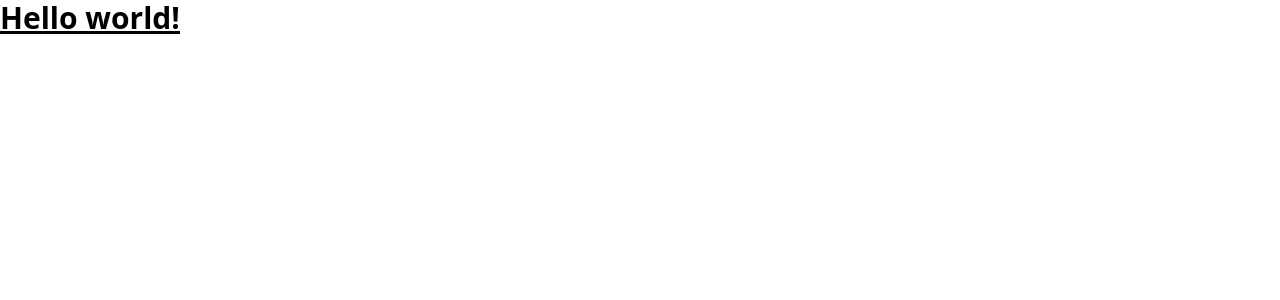
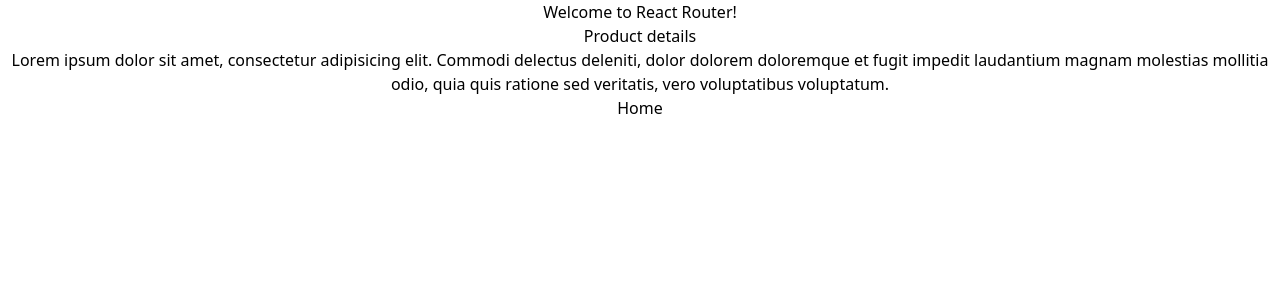
Before and after one commit to Jonathan-Futurice/django-products-api-demo, a React (Create React App) app in the folder frontend/: page /product in a window 1280 px wide. Shown: the top 300 px of the page. Built offline with nearby package versions, Linux system fonts and the light colour scheme.

Commit message:
Setup router

```diff
--- a/frontend/src/App.tsx
+++ b/frontend/src/App.tsx
@@ -1,12 +1,20 @@
 import React from 'react';
+import { Routes, Route } from "react-router-dom";
+
 import logo from './logo.svg';
 import './App.css';
+import HomePage from "./Pages/Home/HomePage";
+import ProductDetailsPage from "./Pages/ProductDetails/ProductDetailsPage";
 
 function App() {
   return (
-    <h1 className="text-3xl font-bold underline">
-      Hello world!
-    </h1>
+    <div className="App">
+      <h1>Welcome to React Router!</h1>
+      <Routes>
+        <Route path="/" element={<HomePage />} />
+        <Route path="/product" element={<ProductDetailsPage />} />
+      </Routes>
+    </div>
   );
 }
 
--- /dev/null
+++ b/frontend/src/Pages/Home/HomePage.tsx
@@ -0,0 +1,16 @@
+import React from 'react';
+import {Link} from "react-router-dom";
+
+const HomePage = () => {
+    return (
+        <div>
+            <h1>Home</h1>
+            <p>List of products</p>
+          <nav>
+            <Link to="/product">Product</Link>
+          </nav>
+        </div>
+    );
+}
+
+export default HomePage;
--- /dev/null
+++ b/frontend/src/Pages/ProductDetails/ProductDetailsPage.tsx
@@ -0,0 +1,15 @@
+import React from 'react';
+import {Link} from "react-router-dom";
+
+const ProductDetailsPage = () => (
+    <div>
+        <h1>Product details</h1>
+        <p>Lorem ipsum dolor sit amet, consectetur adipisicing elit. Commodi delectus deleniti, dolor dolorem doloremque et fugit impedit laudantium magnam molestias mollitia odio, quia quis ratione sed veritatis, vero voluptatibus voluptatum.</p>
+      <nav>
+        <Link to="/">Home</Link>
+      </nav>
+
+    </div>
+);
+
+export default ProductDetailsPage;
--- a/frontend/src/index.tsx
+++ b/frontend/src/index.tsx
@@ -1,12 +1,15 @@
 import React from 'react';
 import ReactDOM from 'react-dom';
+import { BrowserRouter } from "react-router-dom";
 import './index.css';
 import App from './App';
 import reportWebVitals from './reportWebVitals';
 
 ReactDOM.render(
   <React.StrictMode>
-    <App />
+    <BrowserRouter>
+        <App />
+    </BrowserRouter>
   </React.StrictMode>,
   document.getElementById('root')
 );
```
